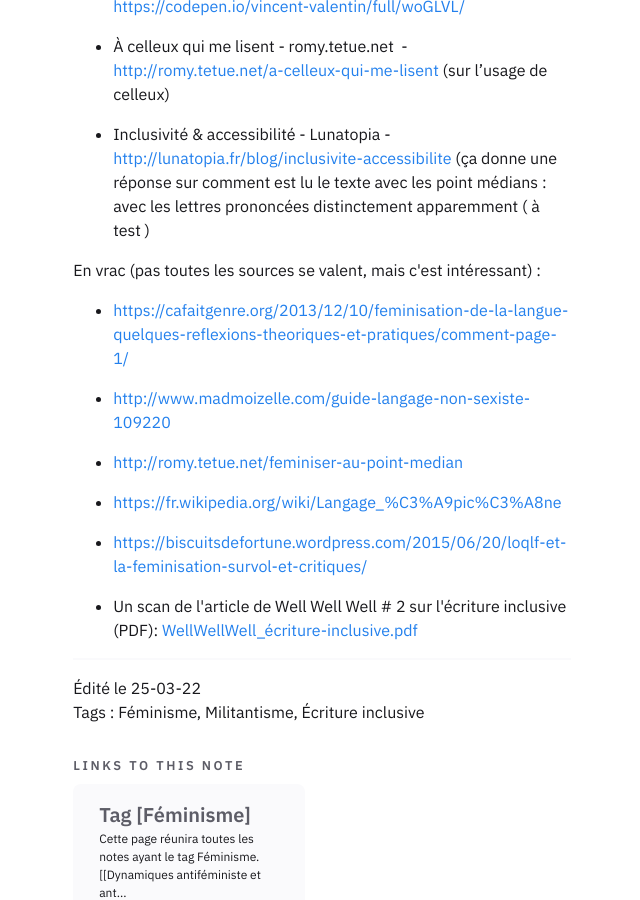
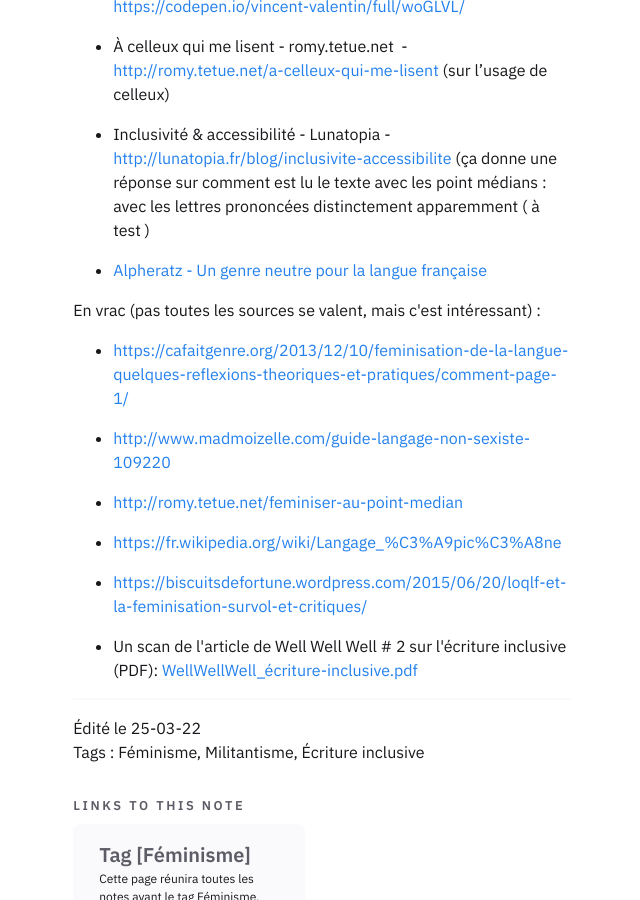
Before and after one commit to yazae/yazae.github.io, a Jekyll site: the page built from _notes/Public/Écriture inclusive et neutre.md, in a window 1280 px wide and 900 px high, scrolled down 518 px. Shown: the whole window, without its empty margins (318-958 px from the left). Built offline with Jekyll 4.4.1, drawn with Linux system fonts in a browser that asks for light colours.

Commit message:
Update Écriture inclusive et neutre.md

```diff
--- a/_notes/Public/Écriture inclusive et neutre.md
+++ b/_notes/Public/Écriture inclusive et neutre.md
@@ -17,6 +17,8 @@ Différentes sources qui donnent des pistes de réflexion sur l’écriture incl
 
 -   Inclusivité & accessibilité - Lunatopia - [http://lunatopia.fr/blog/inclusivite-accessibilite](http://lunatopia.fr/blog/inclusivite-accessibilite) (ça donne une réponse sur comment est lu le texte avec les point médians : avec les lettres prononcées distinctement apparemment ( à test )
 
+-   [Alpheratz - Un genre neutre pour la langue française](https://www.alpheratz.fr/articles/un-genre-neutre-pour-la-langue-francaise/)
+
 En vrac (pas toutes les sources se valent, mais c'est intéressant) :
 
 -   [https://cafaitgenre.org/2013/12/10/feminisation-de-la-langue-quelques-reflexions-theoriques-et-pratiques/comment-page-1/](https://cafaitgenre.org/2013/12/10/feminisation-de-la-langue-quelques-reflexions-theoriques-et-pratiques/comment-page-1/)
```
